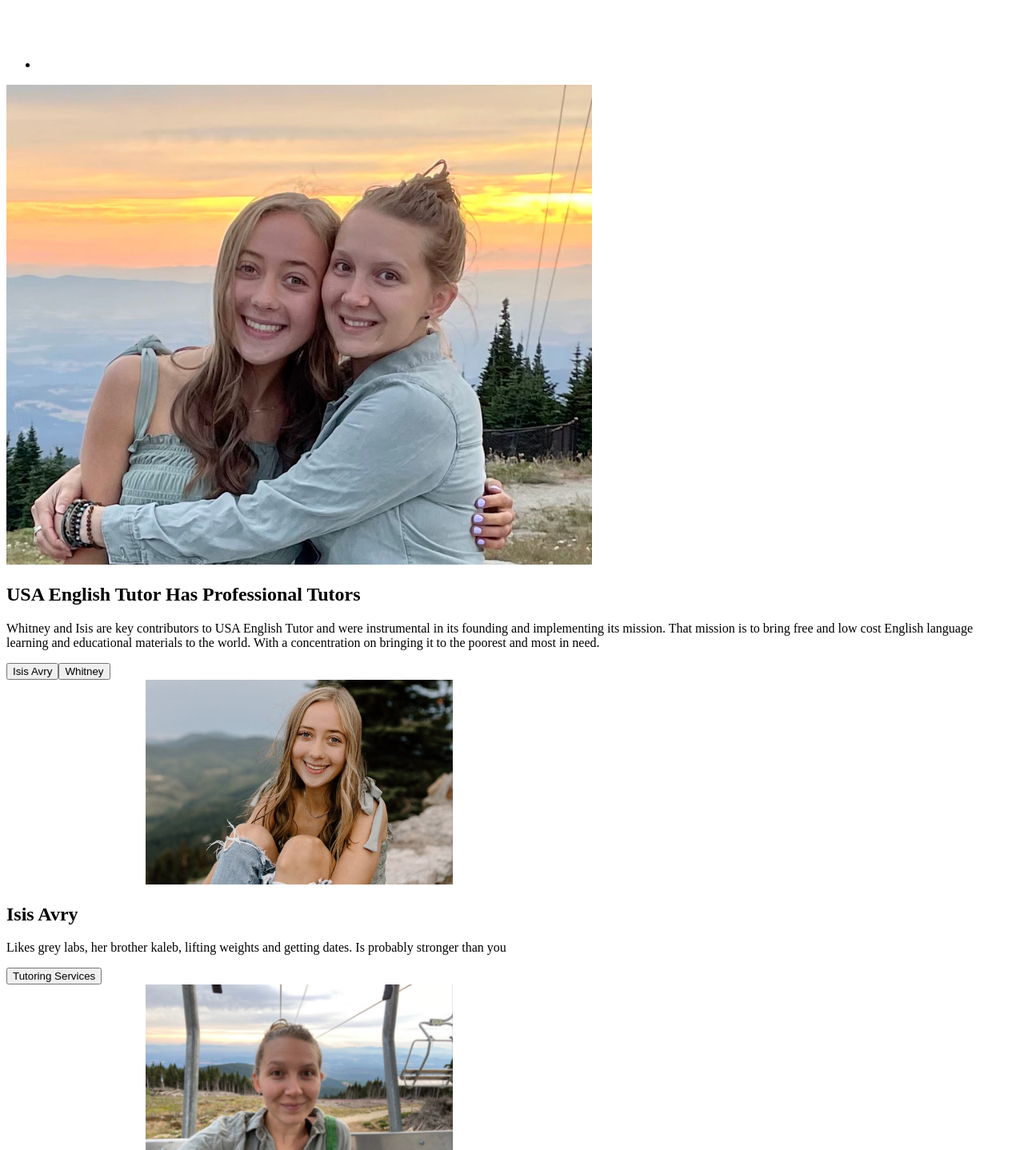
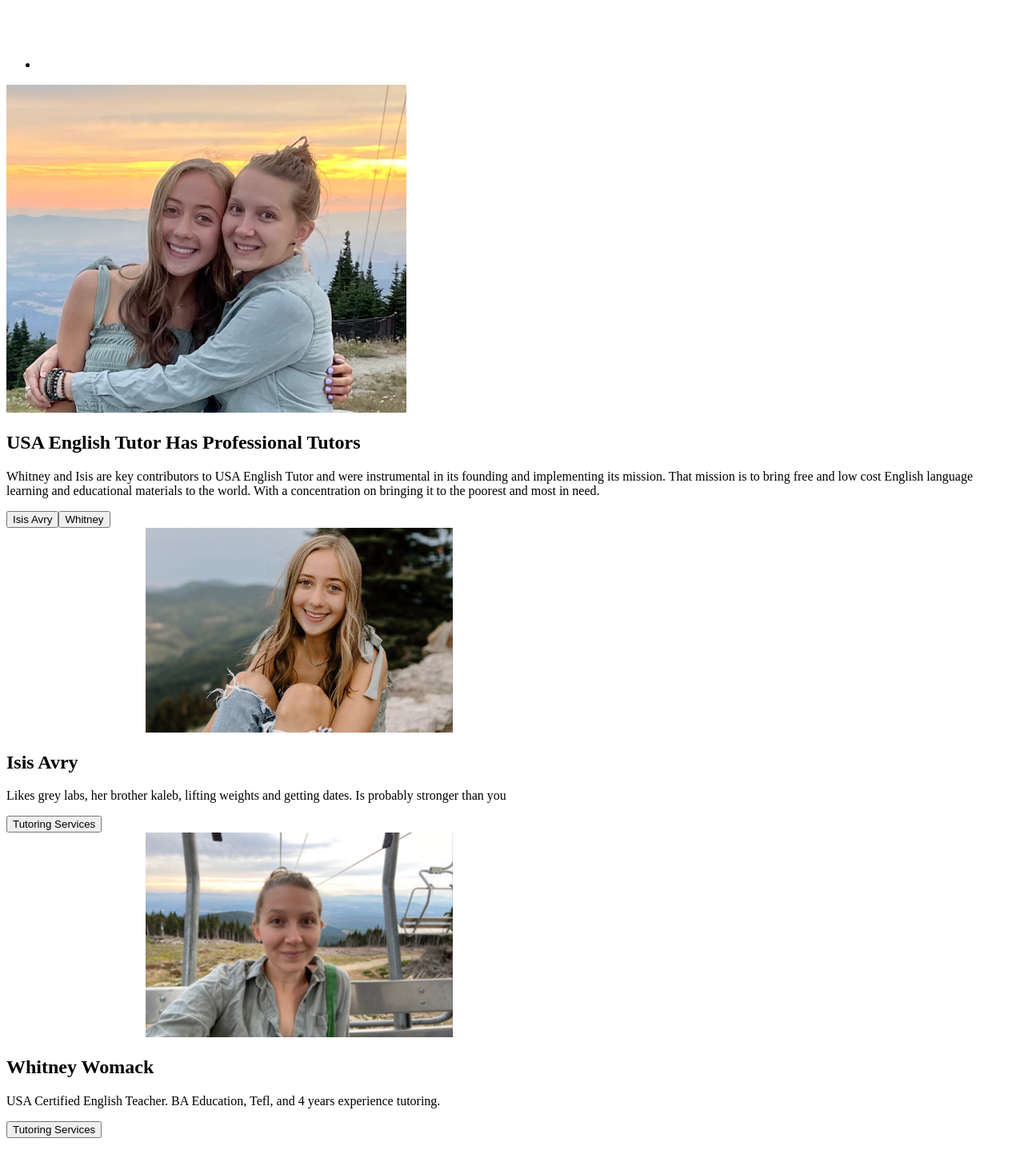
Before and after one commit to Jaywomack/usa_english_tutor_prod_frontend, a Next.js app: page /tutors in a window 1280 px wide. Shown: the part 6192-7630 px from the top of the page at 80% size. Built offline with nearby package versions, Linux system fonts and the light colour scheme.

Commit message:
noreferrer and next/image on tutors page

```diff
--- a/pages/tutors.jsx
+++ b/pages/tutors.jsx
@@ -1,9 +1,13 @@
+import Image from "next/image";
+
 const Tutors = () => {
   return (
     <>
       <section className="text-gray-600 body-font">
         <div className="container mx-auto flex px-5 py-24 items-center justify-center flex-col">
-          <img
+          <Image
+            width={500}
+            height={410}
             className="lg:w-2/6 md:w-3/6 w-5/6 mb-10 object-cover object-center rounded"
             alt="hero"
             src="/static/images/isis_whit_732X600.png"
@@ -20,12 +24,16 @@ const Tutors = () => {
               concentration on bringing it to the poorest and most in need.
             </p>
             <div className="flex justify-center">
+              <a href="/Isis'Website" rel="noopener noreferrer">
                 <button className="inline-flex text-white bg-indigo-500 border-0 py-2 px-6 focus:outline-none hover:bg-indigo-600 rounded text-lg">
                   Isis Avry
                 </button>
+              </a>
+              <a href="/whitney's website" rel="noopener noreferrer">
                 <button className="ml-4 inline-flex text-gray-700 bg-gray-100 border-0 py-2 px-6 focus:outline-none hover:bg-gray-200 rounded text-lg">
                   Whitney
                 </button>
+              </a>
             </div>
           </div>
         </div>
@@ -37,7 +45,9 @@ const Tutors = () => {
               <div className="flex flex-wrap -mx-4 -mb-10 text-center">
                 <div className="sm:w-1/2 mb-10 px-4">
                   <div className="rounded-lg h-64 overflow-hidden">
-                    <img
+                    <Image
+                      width={732}
+                      height={256}
                       alt="content"
                       className="object-cover object-center h-full w-full"
                       src="/static/images/isis_profile.png"
@@ -56,7 +66,9 @@ const Tutors = () => {
                 </div>
                 <div className="sm:w-1/2 mb-10 px-4">
                   <div className="rounded-lg h-64 overflow-hidden">
-                    <img
+                    <Image
+                      width={732}
+                      height={256}
                       alt="content"
                       className="object-cover object-center h-full w-full"
                       src="/static/images/whit_profile.png"
```
Lines whose indentation alone changed are shown as unchanged.
